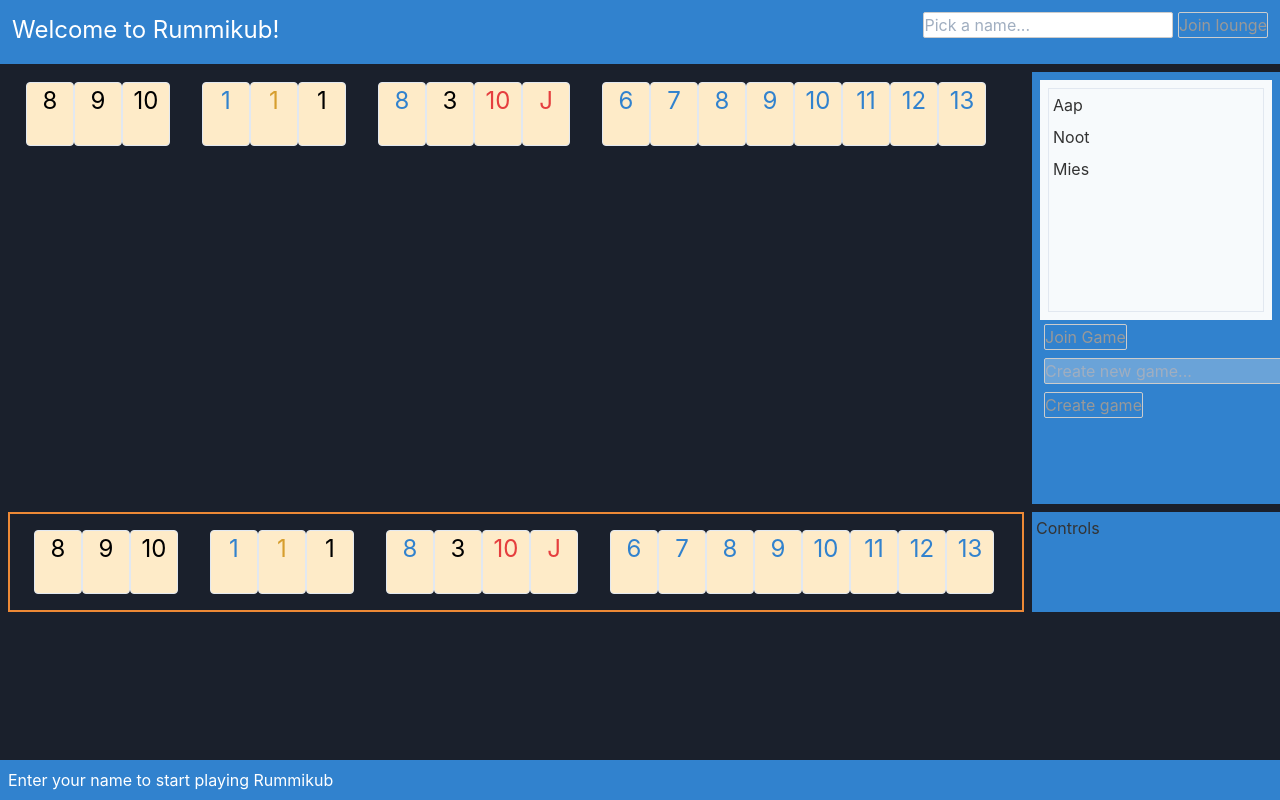
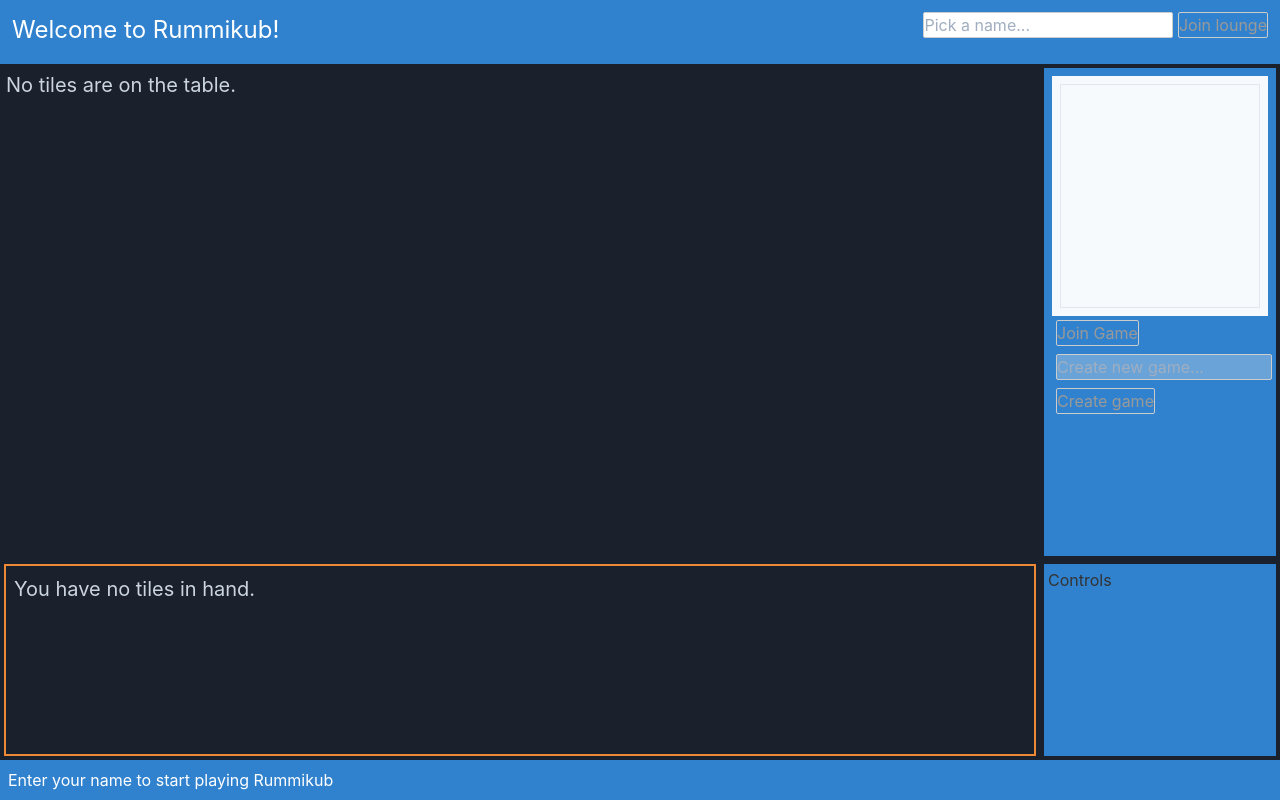
Before and after one commit to zlubsen/rummikub, a Svelte app in the folder client-svelte/: page / in a window 1280 px wide. Built offline with nearby package versions, Linux system fonts and the light colour scheme; what @tailwindcss/custom-forms, tailwindcss-font-inter would draw is missing.

Commit message:
Client improvements
- Main layout: based on css grid, and fills all available space
- Added 'reset turn' button
- Layout of tiles improved
- Tweaking visuals (before planned overhaul of styling of gamelist/controls/header)

```diff
--- a/client-svelte/src/App.svelte
+++ b/client-svelte/src/App.svelte
@@ -33,6 +33,9 @@
     $: isPlayersTurn = currentPlayer !== undefined && currentPlayer === playerId;
     let table = new Map();
     let hand = new Map();
+
+    const testData = false;
+    if(testData) setTestData();
 
     const unsubscribeLogging = log.subscribe(value => {
         logMessage = value;
@@ -333,6 +336,10 @@
         connection.sendJson(IDL.msgEndTurn(playerId, currentGame));
     }
 
+    function eventResetTurn(event) {
+        connection.sendJson(IDL.msgResetTurn(playerId, currentGame));
+    }
+
     function eventTakeFromHeap(event) {
         connection.sendJson(IDL.msgTakeFromHeap(playerId, currentGame));
     }
@@ -349,117 +356,119 @@
         connection.sendJson(IDL.msgRequestPlayerListForGame(playerId, event.detail.gameName));
     }
 
+    function setTestData() {
         games.set("Aap",
             {
-            gameName:"Aap"
+                gameName: "Aap"
             });
         games.set("Noot",
             {
-            gameName:"Noot"
+                gameName: "Noot"
             });
         games.set("Mies",
             {
-            gameName:"Mies"
+                gameName: "Mies"
             });
 
         table.set("xxsdf1",
             {
                 id: "xxsdf1",
-            tiles : [
-                {color : "BLACK", number : "8", isJoker: false},
-                {color : "BLACK", number : "9", isJoker: false},
-                {color : "BLACK", number : "10", isJoker: false}
+                tiles: [
+                    {color: "BLACK", number: "8", isJoker: false},
+                    {color: "BLACK", number: "9", isJoker: false},
+                    {color: "BLACK", number: "10", isJoker: false}
                 ],
-            isValid:true
+                isValid: true
             });
         table.set("ldjfb5",
             {
                 id: "ldjfb5",
-            tiles : [
-                {color : "BLUE", number : "1", isJoker: false},
-                {color : "YELLOW", number : "1", isJoker: false},
-                {color : "BLACK", number : "1", isJoker: false}
+                tiles: [
+                    {color: "BLUE", number: "1", isJoker: false},
+                    {color: "YELLOW", number: "1", isJoker: false},
+                    {color: "BLACK", number: "1", isJoker: false}
                 ],
-            isValid:true
+                isValid: true
             });
         table.set("sdlkg4",
             {
                 id: "sdlkg4",
-            tiles : [
-                {color : "BLUE", number : "8", isJoker: false},
-                {color : "BLACK", number : "3", isJoker: false},
-                {color : "RED", number : "10", isJoker: false},
-                {color : "RED", number : "10", isJoker: true}
+                tiles: [
+                    {color: "BLUE", number: "8", isJoker: false},
+                    {color: "BLACK", number: "3", isJoker: false},
+                    {color: "RED", number: "10", isJoker: false},
+                    {color: "RED", number: "10", isJoker: true}
                 ],
-            isValid:false
+                isValid: false
             });
         table.set("livnr5",
             {
                 id: "livnr5",
-            tiles : [
-                {color : "BLUE", number : "6", isJoker: false},
-                {color : "BLUE", number : "7", isJoker: false},
-                {color : "BLUE", number : "8", isJoker: false},
-                {color : "BLUE", number : "9", isJoker: false},
-                {color : "BLUE", number : "10", isJoker: false},
-                {color : "BLUE", number : "11", isJoker: false},
-                {color : "BLUE", number : "12", isJoker: false},
-                {color : "BLUE", number : "13", isJoker: false},
+                tiles: [
+                    {color: "BLUE", number: "6", isJoker: false},
+                    {color: "BLUE", number: "7", isJoker: false},
+                    {color: "BLUE", number: "8", isJoker: false},
+                    {color: "BLUE", number: "9", isJoker: false},
+                    {color: "BLUE", number: "10", isJoker: false},
+                    {color: "BLUE", number: "11", isJoker: false},
+                    {color: "BLUE", number: "12", isJoker: false},
+                    {color: "BLUE", number: "13", isJoker: false},
                 ],
-            isValid:true
+                isValid: true
             });
 
         hand.set("xxsdf1",
             {
                 id: "xxsdf1",
-            tiles : [
-                {color : "BLACK", number : "8", isJoker: false},
-                {color : "BLACK", number : "9", isJoker: false},
-                {color : "BLACK", number : "10", isJoker: false}
+                tiles: [
+                    {color: "BLACK", number: "8", isJoker: false},
+                    {color: "BLACK", number: "9", isJoker: false},
+                    {color: "BLACK", number: "10", isJoker: false}
                 ],
-            isValid:true
+                isValid: true
             });
         hand.set("ldjfb5",
             {
                 id: "ldjfb5",
-            tiles : [
-                {color : "BLUE", number : "1", isJoker: false},
-                {color : "YELLOW", number : "1", isJoker: false},
-                {color : "BLACK", number : "1", isJoker: false}
+                tiles: [
+                    {color: "BLUE", number: "1", isJoker: false},
+                    {color: "YELLOW", number: "1", isJoker: false},
+                    {color: "BLACK", number: "1", isJoker: false}
                 ],
-            isValid:true
+                isValid: true
             });
         hand.set("sdlkg4",
             {
                 id: "sdlkg4",
-            tiles : [
-                {color : "BLUE", number : "8", isJoker: false},
-                {color : "BLACK", number : "3", isJoker: false},
-                {color : "RED", number : "10", isJoker: false},
-                {color : "RED", number : "10", isJoker: true}
+                tiles: [
+                    {color: "BLUE", number: "8", isJoker: false},
+                    {color: "BLACK", number: "3", isJoker: false},
+                    {color: "RED", number: "10", isJoker: false},
+                    {color: "RED", number: "10", isJoker: true}
                 ],
-            isValid:false
+                isValid: false
             });
         hand.set("livnr5",
             {
                 id: "livnr5",
-            tiles : [
-                {color : "BLUE", number : "6", isJoker: false},
-                {color : "BLUE", number : "7", isJoker: false},
-                {color : "BLUE", number : "8", isJoker: false},
-                {color : "BLUE", number : "9", isJoker: false},
-                {color : "BLUE", number : "10", isJoker: false},
-                {color : "BLUE", number : "11", isJoker: false},
-                {color : "BLUE", number : "12", isJoker: false},
-                {color : "BLUE", number : "13", isJoker: false},
+                tiles: [
+                    {color: "BLUE", number: "6", isJoker: false},
+                    {color: "BLUE", number: "7", isJoker: false},
+                    {color: "BLUE", number: "8", isJoker: false},
+                    {color: "BLUE", number: "9", isJoker: false},
+                    {color: "BLUE", number: "10", isJoker: false},
+                    {color: "BLUE", number: "11", isJoker: false},
+                    {color: "BLUE", number: "12", isJoker: false},
+                    {color: "BLUE", number: "13", isJoker: false},
                 ],
-            isValid:true
+                isValid: true
             });
+    }
 
 </script>
 
-<div id="fullscreen-container" class="flex flex-col full-screen-app w-screen bg-gray-900">
-    <header id="header" class="flex-0 h-16 bg-blue-600 p-3">
+<div id="fullscreen-container" class="full-screen-app app-layout w-screen bg-gray-900">
+    <header id="header" class="header-area h-16 bg-blue-600 p-3">
         <span class="font-inter text-2xl text-white">Welcome to Rummikub!</span>
         {#if playerName}
             <span class="pl-2 pr-2 font-inter text-white">Player: {playerName}</span>
@@ -472,18 +481,14 @@
         {/if}
         <RegisterPlayer playerId="{playerId}" on:connect={eventJoin} on:disconnect={eventLeave}/>
     </header>
-    <main class="flex-auto min-h-full">
-        <div id="game" class="inline-block h-full w-full grid grid-cols-5 m-1">
-        <div class="col-span-4 box-border m-1"
-            class:active-player={isPlayersTurn}
-            class:inactive-player={!isPlayersTurn}>
-            <GameBoard table="{table}"
+    <div class="board-area m-1">
+        <GameBoard table="{table}" isPlayersTurn="{isPlayersTurn}"
             on:merge={eventMerge}
             on:split={eventSplit}
             on:moveTiles="{eventMoveTiles}"
         />
     </div>
-        <div class="col-span-1 m-1">
+    <div class="game-area m-1">
         <GameList games="{games}" currentGame="{currentGame}" playerId="{playerId}" playersInSelectedGame="{playersInSelectedGame}"
             on:gameDetails={eventRequestPlayersInGameList}
             on:joinGame={eventJoinGame} on:leaveGame={eventLeaveGame}
@@ -493,22 +498,21 @@
             on:stopGame={eventStopGame}
         />
     </div>
-        <div class="col-span-4 m-1">
+    <div class="hand-area h-48 m-1">
         <PlayerHand hand="{hand}"
             on:merge={eventMerge}
             on:split={eventSplit}
             on:moveTiles={eventMoveTiles}
         />
     </div>
-        <div class="col-span-1 m-1">
+    <div class="control-area m-1">
         <TurnControls {gameState} {isPlayersTurn}
             on:endTurn={eventEndTurn}
+            on:resetTurn={eventResetTurn}
             on:takeFromHeap={eventTakeFromHeap}
         />
     </div>
-        </div>
-    </main>
-    <footer id="footer" class="flex-0 h-10 bg-blue-600 p-2">
+    <footer id="footer" class="footer-area h-10 bg-blue-600 p-2">
         <span class="font-inter text-white">
             {#if logMessage}
                 {logMessage}
@@ -518,38 +522,38 @@
         </span>
     </footer>
 </div>
-<!--    <div id="admin_section" class="my-2 mx-2 p-2">-->
-<!--        <button on:click={clickRequestGames}>Request Games</button>-->
-<!--        <button on:click={clickRequestPlayers}>Request Players</button>-->
-<!--    </div>-->
-<!--</main>-->
 
 <style>
     .full-screen-app {
-        @apply min-h-screen w-screen;
+        @apply h-screen w-screen;
         min-height: -webkit-fill-available;
     }
-    #game {
-        grid-template-rows: 55vh auto;
+    .app-layout {
+        @apply grid;
+        grid-template-areas:    'header header'
+                                'board game'
+                                'hand control'
+                                'footer footer';
+        grid-template-columns: 5fr minmax(auto, 15em);
+        grid-template-rows: auto 1fr auto;
     }
-    /*#game {*/
-    /*    grid-template-areas:    'header header'*/
-    /*                            'board game'*/
-    /*                            'hand control'*/
-    /*                            'footer footer';*/
-    /*    grid-template-rows: 55vh auto;*/
-    /*}*/
-    /*header {*/
-    /*    grid-area: header;*/
-    /*}*/
-    /*footer {*/
-    /*    grid-area: footer;*/
-    /*}*/
-    .active-player {
-        @apply border-2 border-orange-500 rounded-md;
+    .header-area {
+        grid-area: header;
     }
-    .inactive-player {
-        padding: 2px;
+    .footer-area {
+        grid-area: footer;
+    }
+    .board-area {
+        grid-area: board;
+    }
+    .hand-area {
+        grid-area: hand;
+    }
+    .game-area {
+        grid-area: game;
+    }
+    .control-area {
+        grid-area: control;
     }
 </style>
 
@@ -572,7 +576,3 @@
 <!-- - during initial play: create separate messages for when table is valid/invalid and when player did/did not meet initial play value-->
 <!-- - add move: reset/undo all mutations in this turn (or even more eleborate: add undo button for single action)-->
 <!-- - after a game is won, the owner can press ‘Start game’ again. Either remove, or restart the game with the same players-->
-
-<!-- - sanitise formatting of tile names in message: ‘Not all tiles were in player's hand. Played: (…)’-->
-
-<!-- - grid layout of game area does not display correctly in safari/ipad-->
--- a/client-svelte/src/components/GameBoard.svelte
+++ b/client-svelte/src/components/GameBoard.svelte
@@ -6,6 +6,7 @@
     const dispatch = createEventDispatcher();
 
     export let table;
+    export let isPlayersTurn;
 
     function eventMoveTilesToTable(event) {
         if (event.dataTransfer.getData(TILESET_SOURCE_LOCATION_TYPE)!==LOCATION_TABLE) {
@@ -22,7 +23,9 @@
 <div id="gameBoard"
         on:drop={eventMoveTilesToTable}
         on:dragover={eventDragOver}
-        class="flex flex-row flex-wrap items-start content-start h-full">
+        class="flex flex-row flex-wrap items-start content-start h-full"
+        class:active-player={isPlayersTurn}
+        class:inactive-player={!isPlayersTurn}>
     {#if table.size === 0 }
         <span class="text-xl text-gray-400">No tiles are on the table.</span>
     {/if}
@@ -32,4 +35,10 @@
 </div>
 
 <style>
+    .active-player {
+        @apply border-2 border-orange-500 rounded-md;
+    }
+    .inactive-player {
+        padding: 2px;
+    }
 </style>
--- a/client-svelte/src/components/GameList.svelte
+++ b/client-svelte/src/components/GameList.svelte
@@ -87,7 +87,7 @@
         <button id="joinGameButton" on:click={clickJoinGame} disabled="{!selectedGame || currentGame}" class="form-input m-1">Join Game</button>
         <br/>
 
-        <input type="text" id="createGame" placeholder="Create new game..." bind:value={createGameName} disabled="{!playerId}" class="form-input m-1">
+        <input type="text" id="createGame" placeholder="Create new game..." bind:value={createGameName} disabled="{!playerId}" class="form-input w-full m-1">
         <br/>
         <button id="createGameButton" on:click={clickCreateGame} disabled="{!playerId||!createGameName}" class="form-input m-1">Create game</button>
     {/if}
--- a/client-svelte/src/components/PlayerHand.svelte
+++ b/client-svelte/src/components/PlayerHand.svelte
@@ -20,7 +20,7 @@
 
 </script>
 
-<div id="playerHand" class="flex flex-row flex-wrap content-start h-full p-2 border-2 border-orange-500"
+<div id="playerHand" class="flex flex-row flex-wrap items-start content-start h-full p-2 border-2 border-orange-500"
     on:drop={eventMoveTilesToHand}
      on:dragover={eventDragOver}>
     {#if hand.size === 0 }
--- a/client-svelte/src/components/TileSet.svelte
+++ b/client-svelte/src/components/TileSet.svelte
@@ -91,8 +91,8 @@
      on:mouseover={(event)=>eventHoverStart(event, tileSet.id)}
      on:mouseout={(event)=>eventHoverEnd(event, tileSet.id)}
      on:mousemove={()=>{showSplitZones = true;}}
-     class:bg-red-500="{!tileSet.isValid}"
-     class="relative flex-none flex items-center px-2 py-1 mx-2 my-1 z-20 hover:bg-gray-600 hover:cursor-pointer">
+     class:invalid-highlight="{!tileSet.isValid}"
+     class="relative flex-none flex items-center px-2 py-1 mx-2 my-1 z-20 hover:bg-gray-500 hover:cursor-pointer">
     {#if showMergeZones}
         <div class="merge-zones-container">
                 <div id={tileSet.id+ZONE_MERGE+0} class="w-5 h-full bg-gray-400 opacity-50 z-10"
@@ -114,7 +114,7 @@
     <div class="split-zones-container">
         {#each tileSet.tiles as tile, i}
             {#if i < (tileSet.tiles.length - 1)}
-                <div id={tileSet.id+ZONE_SPLIT + (i+1)} class="w-5 h-full opacity-75 hover:bg-gray-400 hover:cursor-ew-resize"
+                <div id={tileSet.id+ZONE_SPLIT + (i+1)} class="w-5 h-full opacity-75 hover:bg-gray-600 hover:cursor-ew-resize"
                      class:hidden={!showSplitZones}
                      in:scale="{{duration: 400, opacity: 0.5, start: 0.5, easing: quintOut}}"
                      on:click={(event)=>eventClickSplit(event, tileSet.id, i+1)}>
@@ -136,4 +136,7 @@
         left:0px;
         top:0px;
     }
+    .invalid-highlight {
+        @apply bg-red-700;
+    }
 </style>
--- a/client-svelte/src/components/TurnControls.svelte
+++ b/client-svelte/src/components/TurnControls.svelte
@@ -7,13 +7,15 @@
     export let isPlayersTurn;
 
     function clickEndTurn(event) {
-        dispatch('endTurn', {
-        });
+        dispatch('endTurn', {});
+    }
+
+    function clickResetTurn(event) {
+        dispatch('resetTurn',{});
     }
 
     function clickTakeFromHeap(event) {
-        dispatch('takeFromHeap', {
-        });
+        dispatch('takeFromHeap', {});
     }
 </script>
 
@@ -21,6 +23,7 @@
 Controls<br/>
     {#if gameState === "STARTED" }
         <button id="endTurnButton" disabled="{!isPlayersTurn}" on:click={clickEndTurn} class="form-input">End Turn</button><br/>
+        <button id="resetButton" disabled="{!isPlayersTurn}" on:click={clickResetTurn} class="form-input">Reset</button><br/>
         <button id="takeFromHeapButton" disabled="{!isPlayersTurn}" on:click={clickTakeFromHeap} class="form-input">Take from Heap</button><br/>
     {/if}
 </div>
--- a/client-svelte/src/idl/ClientMessages.js
+++ b/client-svelte/src/idl/ClientMessages.js
@@ -131,6 +131,15 @@
     }
 }
 
+function msgResetTurn(playerId, gameId) {
+    return {
+        messageType : "PlayerMove",
+        moveType : "RESET_TURN",
+        playerId : playerId,
+        gameId : gameId
+    }
+}
+
 function msgTakeFromHeap(playerId, gameId) {
     return {
         messageType : "PlayerMove",
@@ -158,5 +167,6 @@
     msgHandToTable,
     msgTableToHand,
     msgEndTurn,
+    msgResetTurn,
     msgTakeFromHeap
 };
```
Also changed, not shown: 1 other file (tests, documents, lock files or other folders). Lines whose indentation alone changed are shown as unchanged.
